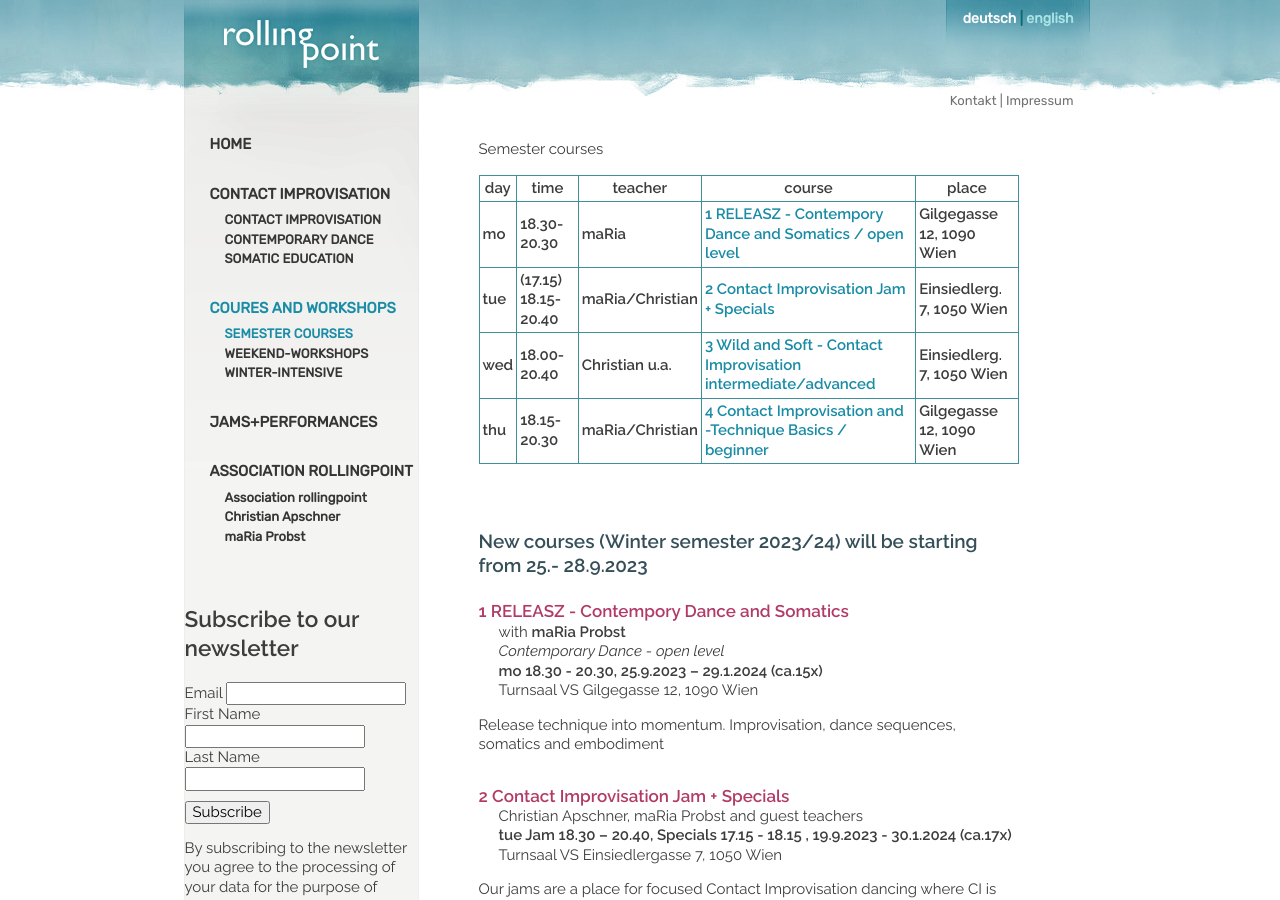
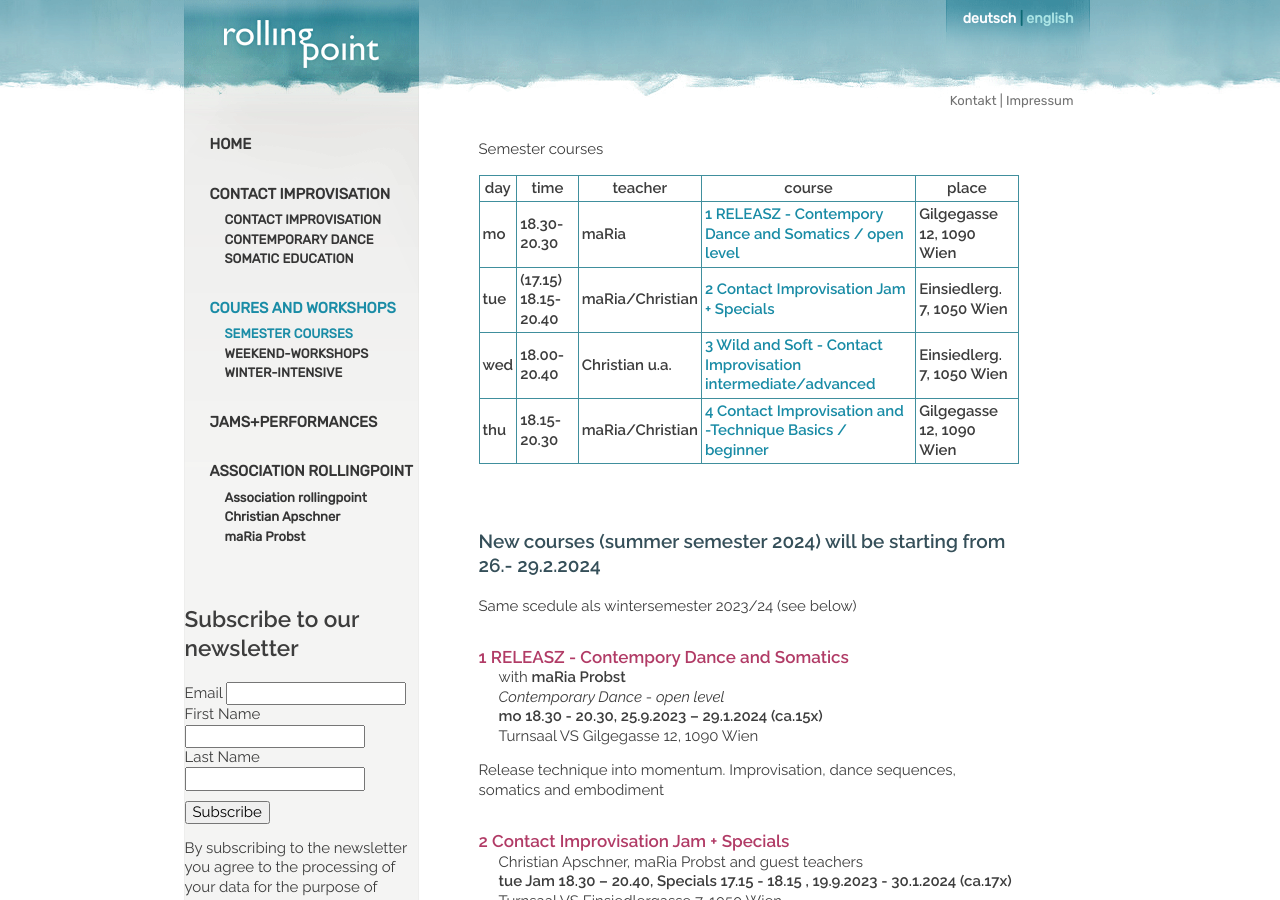
Before and after one commit to manulari/rollingpointat, a Jekyll site: the page built from _pages_en/en-kurse.md, in a window 1280 px wide and 900 px high. Built offline with Jekyll 4.4.1, drawn with Linux system fonts in a browser that asks for light colours; comment, search, counter and statistics services are not loaded.

Commit message:
Update page (en) “en-kurse”

```diff
--- a/_pages_en/en-kurse.md
+++ b/_pages_en/en-kurse.md
@@ -15,7 +15,11 @@ Semester courses
 
 &nbsp;
 
-### New courses (Winter semester 2023/24) will be starting from 25.- 28.9.2023
+### New courses (summer semester 2024) will be starting from 26.- 29.2.2024
+
+Same scedule als wintersemester 2023/24 (see below)
+
+
 
 <div class="named-anchor" id="mo"></div>
 
```
